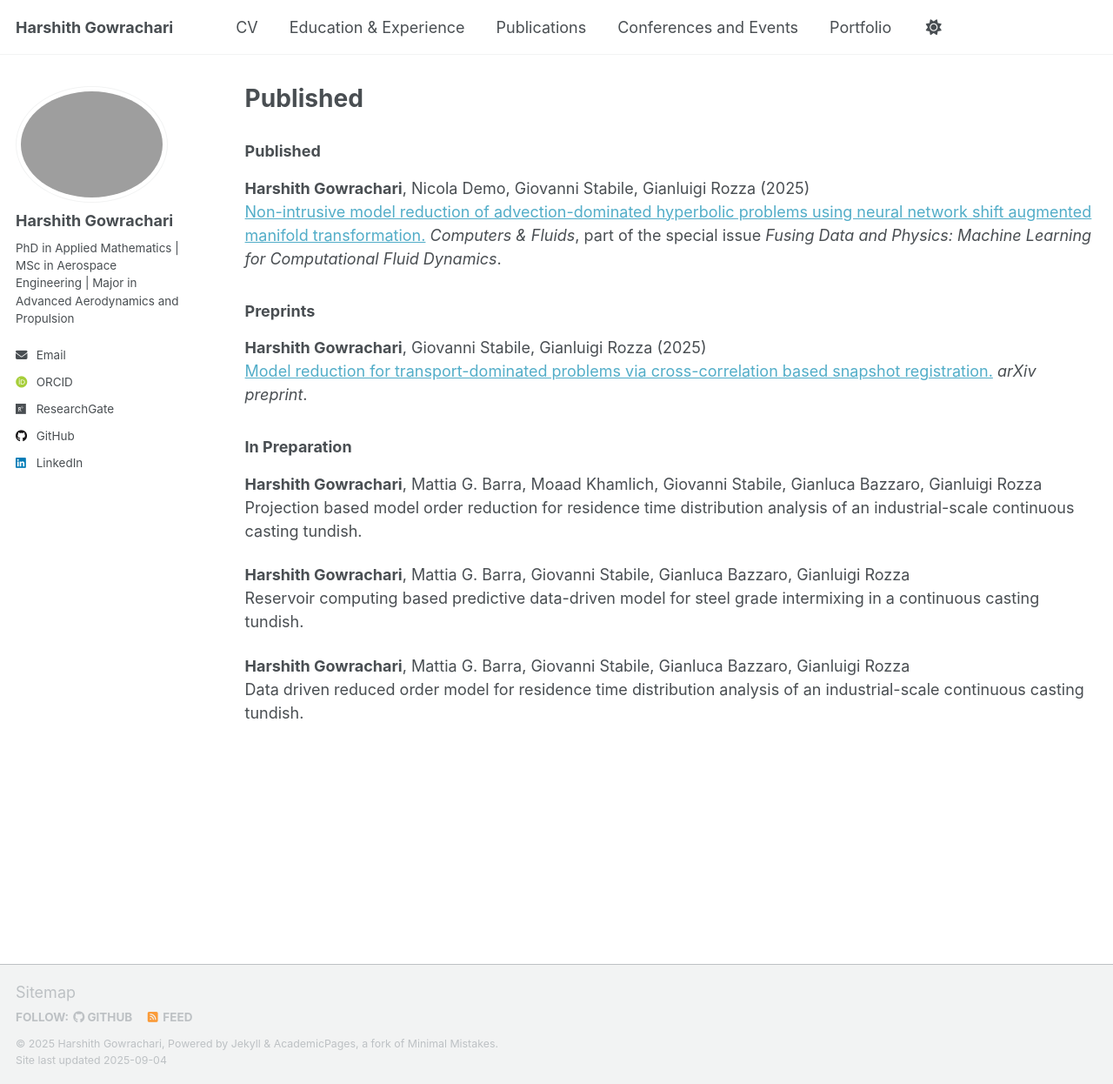
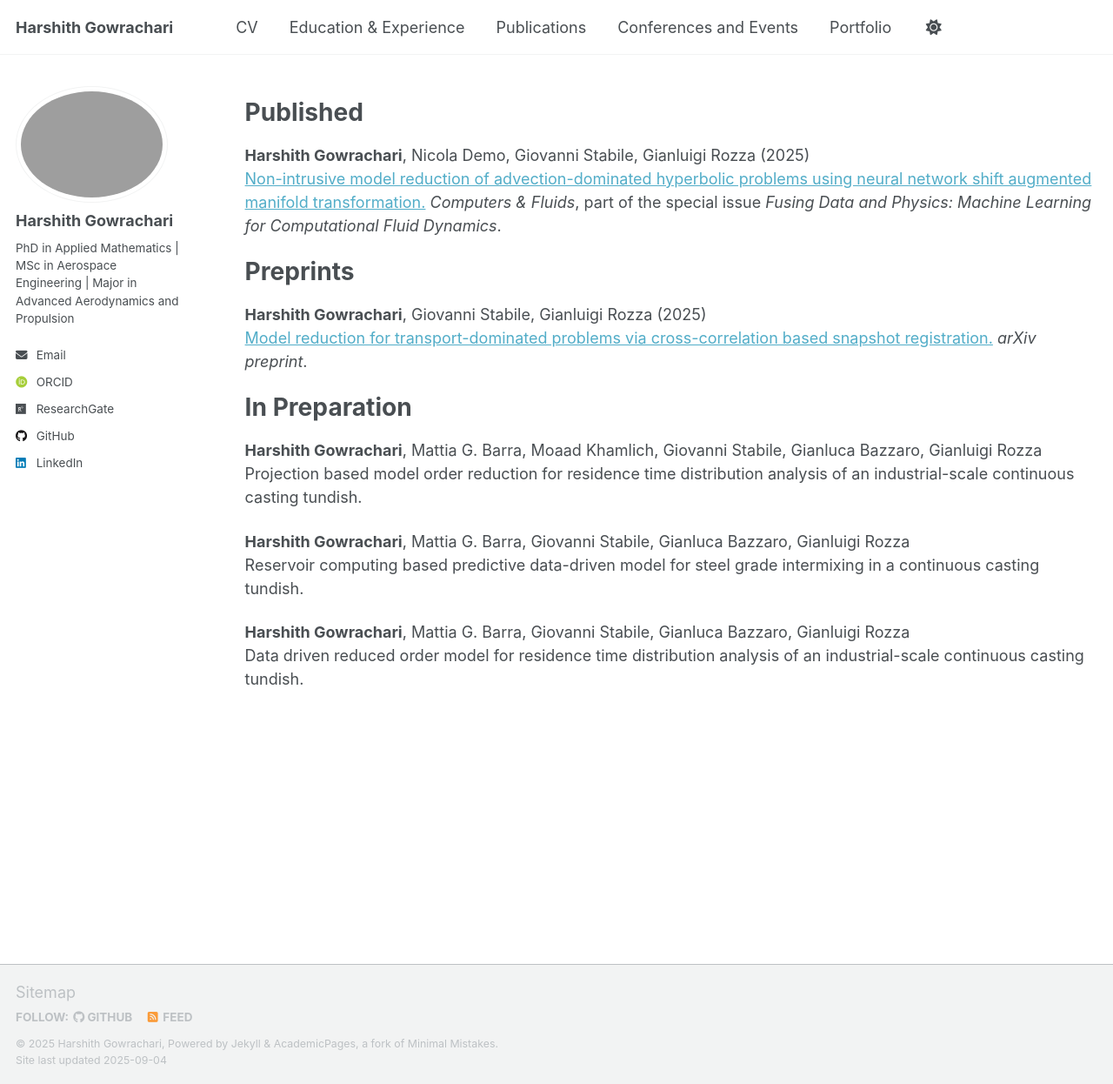
Before and after one commit to harshith-gowrachari/harshith-gowrachari.github.io, a Jekyll site: the page built from _pages/publications.md, in a window 1280 px wide and 1246 px high. Shown: the whole window at 87% size. Built offline with Jekyll 4.4.1, drawn with Linux system fonts in a browser that asks for light colours; some web fonts are replaced; a script that is not in the unit is left out; our own code applies the rules of GitHub Pages for plain Markdown files.

Commit message:
Update publications.md

```diff
--- a/_pages/publications.md
+++ b/_pages/publications.md
@@ -4,19 +4,23 @@ layout: archive
 permalink: /publications/
 author_profile: true
 ---
+{% include base_path %}
 
-### Published
+Published
+======
 
 **Harshith Gowrachari**, Nicola Demo, Giovanni Stabile, Gianluigi Rozza (2025)
 [Non-intrusive model reduction of advection-dominated hyperbolic problems using neural network shift augmented manifold transformation.](https://doi.org/10.1016/j.compfluid.2025.106758)
 _Computers & Fluids_, part of the special issue _Fusing Data and Physics: Machine Learning for Computational Fluid Dynamics_.
 
-### Preprints
+Preprints
+======
 
 **Harshith Gowrachari**, Giovanni Stabile, Gianluigi Rozza (2025)
 [Model reduction for transport-dominated problems via cross-correlation based snapshot registration.](https://doi.org/10.48550/arxiv.2501.01299) _arXiv preprint_.
 
-### In Preparation
+In Preparation
+======
 
 **Harshith Gowrachari**, Mattia G. Barra, Moaad Khamlich, Giovanni Stabile, Gianluca Bazzaro, Gianluigi Rozza
 Projection based model order reduction for residence time distribution analysis of an industrial-scale continuous casting tundish.
```
